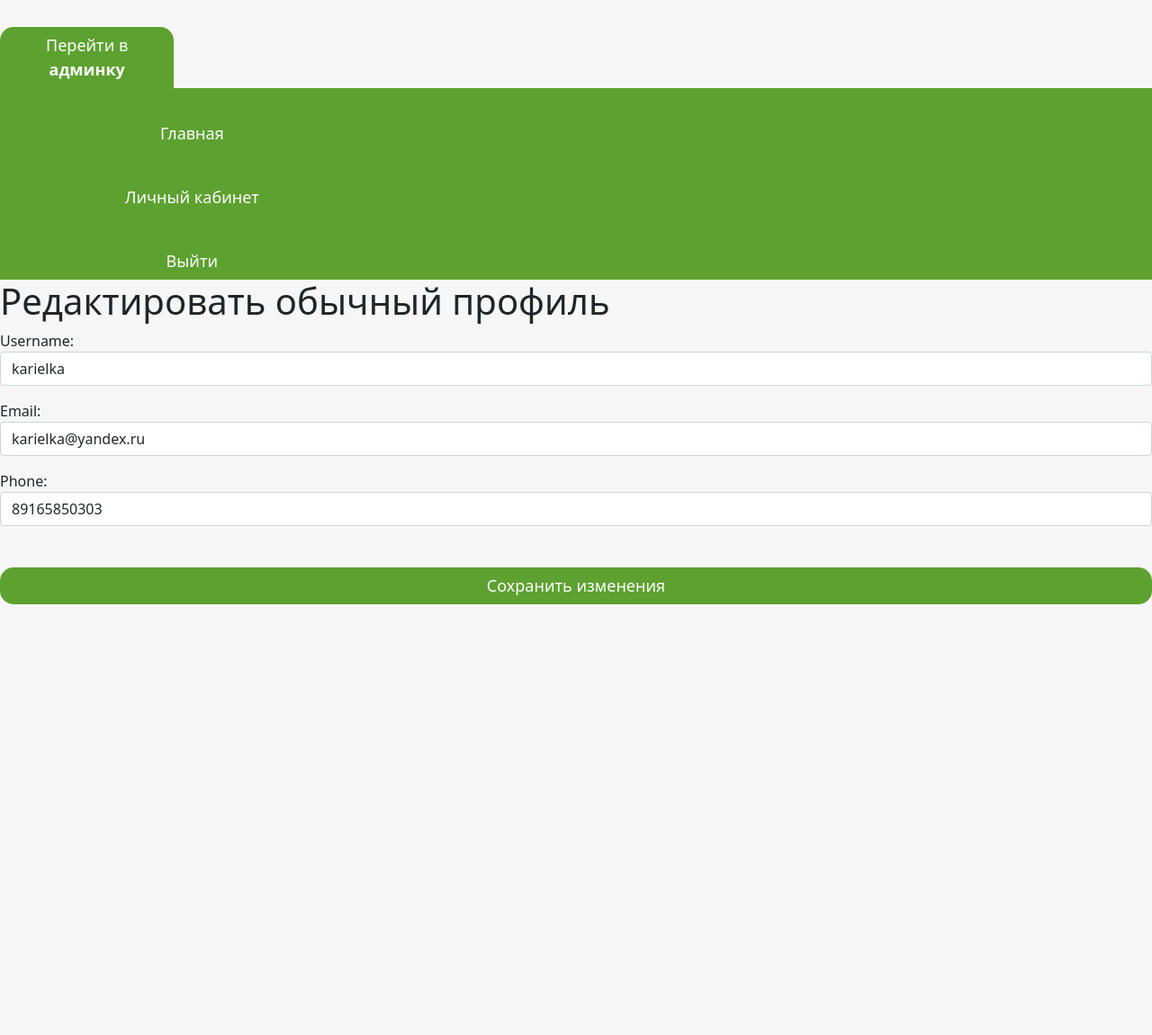
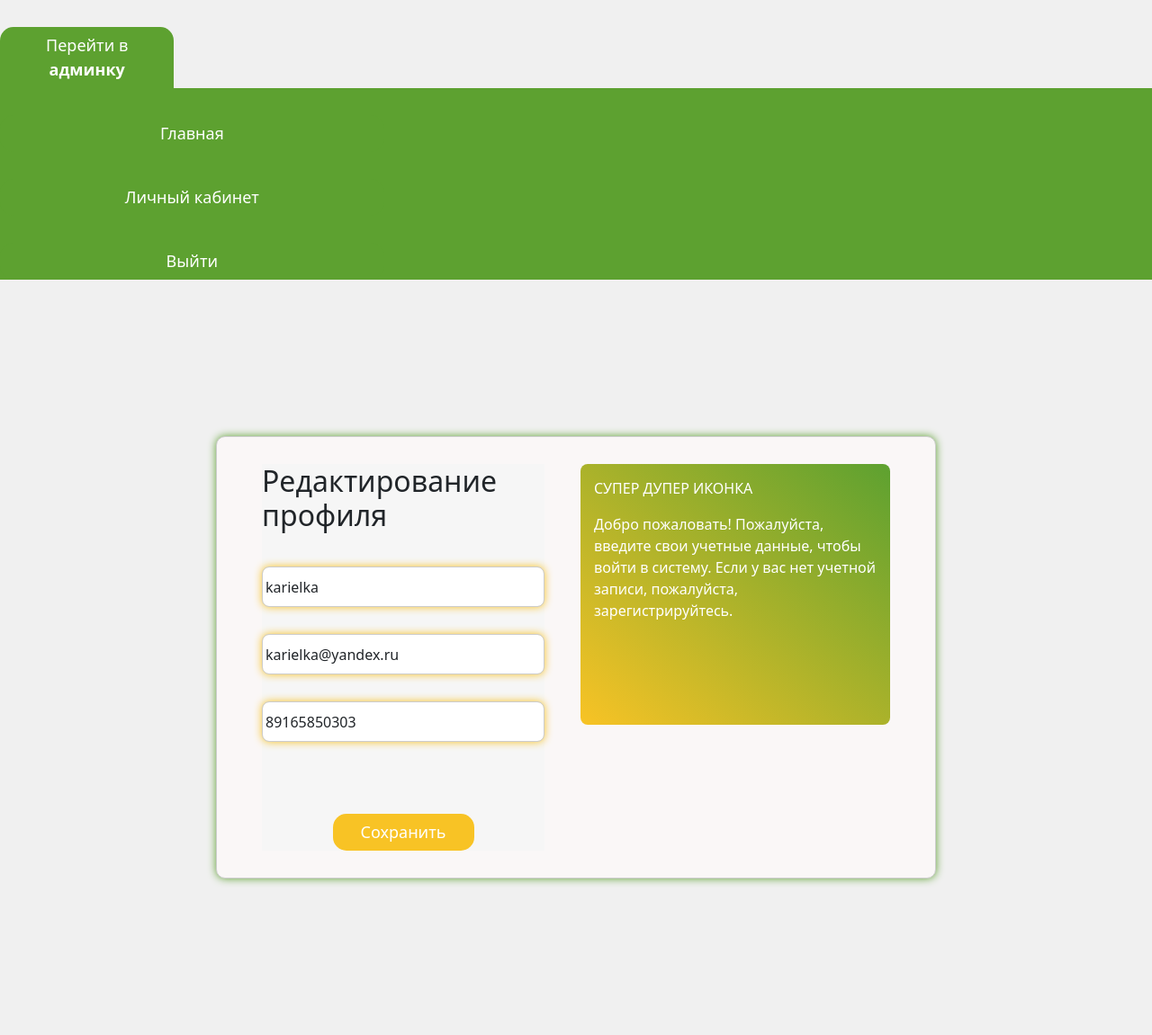
Before and after one commit to Karielka/Fitnes_app, a Django app: page /profile/edit/ in a window 1280 px wide. Shown: the whole page at 90% size. Before the commit the page ends 672 px from the top, so only its background shows below. Run offline with Django 5.2, Linux system fonts and the light colour scheme; a user stored in the database is signed in; data comes from the database, SQL or seed files in the repository; both versions use the stored data as it was after the commit; parts of the project's set-up code (start-up, migrations or seed data) failed here and were passed over.

Commit message:
Merge develop+Timon

```diff
--- a/Fitnes/Main/static/main/css/forms.css
+++ b/Fitnes/Main/static/main/css/forms.css
@@ -23,7 +23,43 @@
     padding: 3px;
     margin-bottom: 30px;
     border: 1px solid #ccc;
-    border-radius: 5px;
+    border-radius: 8px;
+    box-sizing: border-box;
+    font-size: 16px;
+    box-shadow: 0 0 10px #f8c325;
+}
+
+form input[type="email"] {
+    width: 100%;
+    height: 45px;
+    padding: 3px;
+    margin-bottom: 30px;
+    border: 1px solid #ccc;
+    border-radius: 8px;
+    box-sizing: border-box;
+    font-size: 16px;
+    box-shadow: 0 0 10px #f8c325;
+}
+
+form input[type="date"] {
+    width: 100%;
+    height: 45px;
+    padding: 3px;
+    margin-bottom: 30px;
+    border: 1px solid #ccc;
+    border-radius: 8px;
+    box-sizing: border-box;
+    font-size: 16px;
+    box-shadow: 0 0 10px #f8c325;
+}
+
+.form-control {
+    width: 100%;
+    height: 45px;
+    padding: 3px;
+    margin-bottom: 30px;
+    border: 1px solid #ccc;
+    border-radius: 8px;
     box-sizing: border-box;
     font-size: 16px;
     box-shadow: 0 0 10px #f8c325;
@@ -35,7 +71,7 @@
     padding: 3px;
     margin-bottom: 10px;
     border: 1px solid #ccc;
-    border-radius: 5px;
+    border-radius: 8px;
     box-sizing: border-box;
     font-size: 16px;
     box-shadow: 0 0 10px #f8c325;
--- a/Fitnes/Main/templates/main/base.html
+++ b/Fitnes/Main/templates/main/base.html
@@ -7,6 +7,7 @@
     <title>{{ title }}</title>
     <link href="https://cdn.jsdelivr.net/npm/bootstrap@5.0.2/dist/css/bootstrap.min.css" rel="stylesheet" integrity="sha384-EVSTQN3/azprG1Anm3QDgpJLIm9Nao0Yz1ztcQTwFspd3yD65VohhpuuCOmLASjC" crossorigin="anonymous">
     <link rel="stylesheet" href="{% static 'main/css/styles.css' %}" type="text/css" media="all">
+    <link rel="stylesheet" href="{% static 'main/css/forms.css' %}" type="text/css" media="all">
   </head>
   <div class="row">
     <div class="col-2">
--- a/Fitnes/Main/templates/main/password_reset.html
+++ b/Fitnes/Main/templates/main/password_reset.html
@@ -9,12 +9,13 @@
     <link rel="stylesheet" href="{% static 'main/css/styles.css' %}" type="text/css" media="all">
     <link rel="stylesheet" href="{% static 'main/css/forms.css' %}" type="text/css" media="all">
     <link rel="stylesheet" href="{% static 'main/css/login.css' %}" type="text/css" media="all">
+    <link rel="stylesheet" href="{% static 'main/css/password_reset.css' %}" type="text/css" media="all">
   </head>
 
   <body>
     {% block content %}
     <div class="page-wrapper">
-        <div class="container">
+        <div class="container-log">
             <div class="form-container">
                 <form method="post" class="login-form">
                     <div class="text-wrapper">
@@ -24,7 +25,7 @@
                     {{ form.as_p }}
                     <div class="button-wrapper">
                         <button type="submit">Сбросить пароль</button>
-                        <a class="btn btn-primary" href="{% url 'login' %}">Назад</a>
+                        <a class="btn btn-secondary" href="{% url 'login' %}">Назад</a>
                     </div>
                 </form>
                 <div class="login-text">
--- a/Fitnes/Main/templates/main/register.html
+++ b/Fitnes/Main/templates/main/register.html
@@ -26,8 +26,9 @@
                             </div>
                         </div>
                         <div class="button-wrapper"><button type="submit">Регистрация</button></div>
+                        <a class="btn btn-light" href="{% url 'login' %}">Вернуться</a>
                     </form>
-                    <a class="btn btn-primary" href="{% url 'login' %}">Назад</a>
+
         </div>
     </div>
 
--- a/Fitnes/Profiles/forms.py
+++ b/Fitnes/Profiles/forms.py
@@ -3,26 +3,41 @@
 from django.contrib.auth.models import User
 
 class UserCaloryProfileForm(forms.ModelForm):
+    birthdate = forms.CharField(required=True, label='', widget=forms.DateInput(attrs={'class': 'form-control', 'type': 'date'}))
+    height = forms.CharField(required=True, label='', widget=forms.NumberInput(attrs={'class': 'form-control'}))
+    gender = forms.ChoiceField(
+        choices=[('male', 'Male'), ('female', 'Female')],
+        label='',
+        widget=forms.Select(attrs={'class': 'form-control'})
+    )
+
+    ACTIVITY_LEVEL_CHOICES = [
+        ('sedentary', 'Sedentary (little or no exercise)'),
+        ('light', 'Lightly active (light exercise/sports 1-3 days/week)'),
+        ('moderate', 'Moderately active (moderate exercise/sports 3-5 days/week)'),
+        ('active', 'Very active (hard exercise/sports 6-7 days a week)'),
+        ('super_active', 'Super active (very hard exercise/sports & physical job)'),
+    ]
+
+    activity_level = forms.ChoiceField(
+        choices=ACTIVITY_LEVEL_CHOICES,
+        label='',
+        widget=forms.Select(attrs={'class': 'form-control'})
+    )
     class Meta:
         model = UserCaloryProfile
         fields = ['birthdate', 'gender', 'height', 'activity_level']
-        widgets = {
-            'birthdate': forms.DateInput(attrs={'class': 'form-control', 'type': 'date'}),
-            'gender': forms.Select(attrs={'class': 'form-control'}, choices=[('male', 'Male'), ('female', 'Female')]),
-            'height': forms.NumberInput(attrs={'class': 'form-control'}),
-            'activity_level': forms.Select(attrs={'class': 'form-control'}),
-        }
 
 class UserProfileForm(forms.ModelForm):
-    email = forms.EmailField(required=True, widget=forms.EmailInput(attrs={
+    email = forms.EmailField(required=True, label='', widget=forms.EmailInput(attrs={
         'class': 'form-control',
         'placeholder': 'Почта'
     }))
-    phone = forms.CharField(max_length=15, required=False, widget=forms.TextInput(attrs={
+    phone = forms.CharField(max_length=15, label='', required=False, widget=forms.TextInput(attrs={
         'class': 'form-control',
         'placeholder': 'Номер телефона'
     }))
-    username = forms.CharField(max_length=150, widget=forms.TextInput(attrs={
+    username = forms.CharField(max_length=150, label='', widget=forms.TextInput(attrs={
         'class': 'form-control',
         'placeholder': 'Имя пользователя'
     }))
--- /dev/null
+++ b/Fitnes/Profiles/static/profiles/css/edit_profile.css
@@ -0,0 +1,93 @@
+.page-wrapper {
+    display: flex;
+    justify-content: center;
+    align-items: center;
+    min-height: 100vh;
+    background-color: #f0f0f0;
+    padding: 20px;
+}
+.container-edit {
+    background-color: #faf7f7;
+    box-shadow: 0 0 10px #5da130;
+    padding: 30px;
+    max-width: 800px;
+    width: 100%;
+    box-sizing: border-box;
+    border: 1px solid #ccc;
+    border-radius: 10px;
+}
+
+.form-container {
+    display: flex;
+    justify-content: space-between;
+    align-items: flex-start;
+    flex-direction: row;
+}
+
+.login-edit, .login-text {
+    flex: 1;
+    margin: 0 20px;
+    width: 100%;
+}
+
+.login-edit {
+    max-width: 50%;
+}
+
+.login-text {
+    flex: 2;
+    height: 290px;
+    width: 100%;
+    background: linear-gradient(to bottom left, #5da130, #F8C325);
+    color: white;
+    font-size: medium;
+    padding: 15px;
+    border-radius: 8px;
+    flex-grow: 1;
+    display: flex;
+    flex-direction: column;
+}
+
+.login-form p {
+    margin: 0;
+}
+
+.login-form button {
+    display: block;
+    margin-top: 10px;
+}
+
+.text-button{
+    font-size: 20px;
+    margin-bottom: 5px;
+    margin-top: 12px;
+    margin-right: 5px;
+}
+
+.button-wrapper{
+    margin-top: 50px;
+}
+
+.btn_btn-primary{
+    width: 50px;
+    height: 50px;
+    border-radius: 40px;
+    padding-right: 40px;
+    background-color: #F8C325;
+    border: none;
+    color: white;
+    font-family: 'Courier New', Courier, monospace;
+    font-weight: bolder;
+    font-size: 28px;
+    display: flex;
+    justify-content: center;
+    align-items: center;
+    cursor: pointer;
+    padding: 0;
+    line-height: 5px;
+    text-decoration: none !important;
+}
+
+.btn_btn-primary:hover {
+    background-color: #5da130;
+}
--- a/Fitnes/Profiles/templates/profiles/profile.html
+++ b/Fitnes/Profiles/templates/profiles/profile.html
@@ -5,7 +5,7 @@
 
 <link rel="stylesheet" href="{% static 'main/css/styles.css' %}" type="text/css" media="all">
 <link rel="stylesheet" href="{% static 'main/css/forms.css' %}" type="text/css" media="all">
-<link rel="stylesheet" href="{% static 'main/css/profile.css' %}" type="text/css" media="all">
+<link rel="stylesheet" href="{% static 'profiles/css/profile.css' %}" type="text/css" media="all">
 
 <body>
     <h1>Личный кабинет пользователя</h1>
@@ -30,9 +30,11 @@
                     <div class="container-text-head">Ваша цель</div>
                     <div class="container-text-base">
                         <p>Достигнуть вес {{goal.target_weight}} (кг) к {{goal.end_date}}</p>
+                    </div>
+                    <div class="container-second-button">
                         <a href="{% url 'tracking_current_weight' %}" class="btn btn-secondary">Отслеживать вес</a>
+                        <a class="btn btn-secondary" href="{% url 'index-progress' %}">Цели</a>
                     </div>
-                    <a class="btn btn-primary" href="{% url 'index-progress' %}">Подробнее про цели</a>
                 </div>
             </div>
             <div class="container-second-second">
--- a/Fitnes/Profiles/templates/profiles/profile_edit.html
+++ b/Fitnes/Profiles/templates/profiles/profile_edit.html
@@ -2,10 +2,35 @@
 {% load static %}
 
 {% block content %}
-<h1>Редактировать обычный профиль</h1>
-<form method="post" action="{% url 'profile_edit' %}">
-    {% csrf_token %}
-    {{ form.as_p }}
-    <button type="submit" class="btn btn-primary">Сохранить изменения</button>
-</form>
+<link rel="stylesheet" href="{% static 'profiles/css/edit_profile.css' %}" type="text/css" media="all">
+
+<body>
+    <div class="page-wrapper">
+            <div class="page-wrapper">
+                <div class="container-edit">
+                    <div class="form-container">
+                        <form method="post", class="login-edit", action="{% url 'profile_edit' %}">
+                            <div class="text-wrapper">
+                                <h2>Редактирование профиля</h2>
+                            </div>
+                            <div class="form-wrapper">
+                                {% csrf_token %}
+                                {{ form.as_p }}
+                            </div>
+                            <div class="button-wrapper">
+                                <button type="submit" class="btn btn-primary">Сохранить</button>
+                            </div>
+                        </form>
+                        <div class="login-text">
+                            <div class="text1-wrapper">
+                                <p>СУПЕР ДУПЕР ИКОНКА</p>
+                                <p>Добро пожаловать! Пожалуйста, введите свои учетные данные, чтобы войти в систему. Если у вас нет учетной записи, пожалуйста, зарегистрируйтесь.</p>
+                            </div>
+                        </div>
+                    </div>
+                </div>
+            </div>
+        </div>
+    </div>
+</body>
 {% endblock %}
```
Also changed, not shown: Fitnes/Main/static/main/css/password_reset.css (added, +24 -0 lines), Fitnes/Main/static/main/css/register.css (+25 -1 lines), Fitnes/Profiles/static/profiles/css/calory_profile_edit.css (added, +93 -0 lines), Fitnes/Profiles/static/profiles/css/profile.css (added, +152 -0 lines), Fitnes/Profiles/templates/profiles/calory_profile_edit.html (+33 -6 lines), Fitnes/Progress/templates/progress/weight_tracking.html (+1 -1 lines), Fitnes/db.sqlite3.
